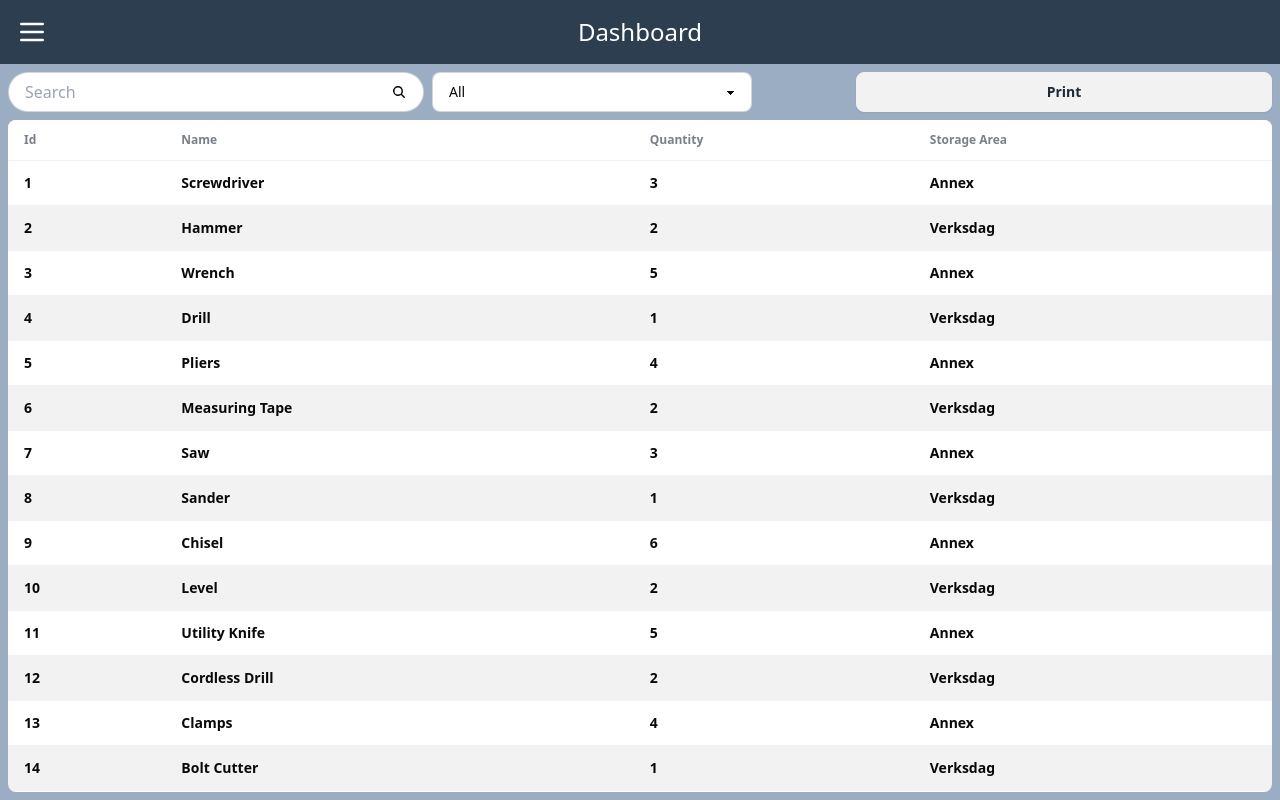
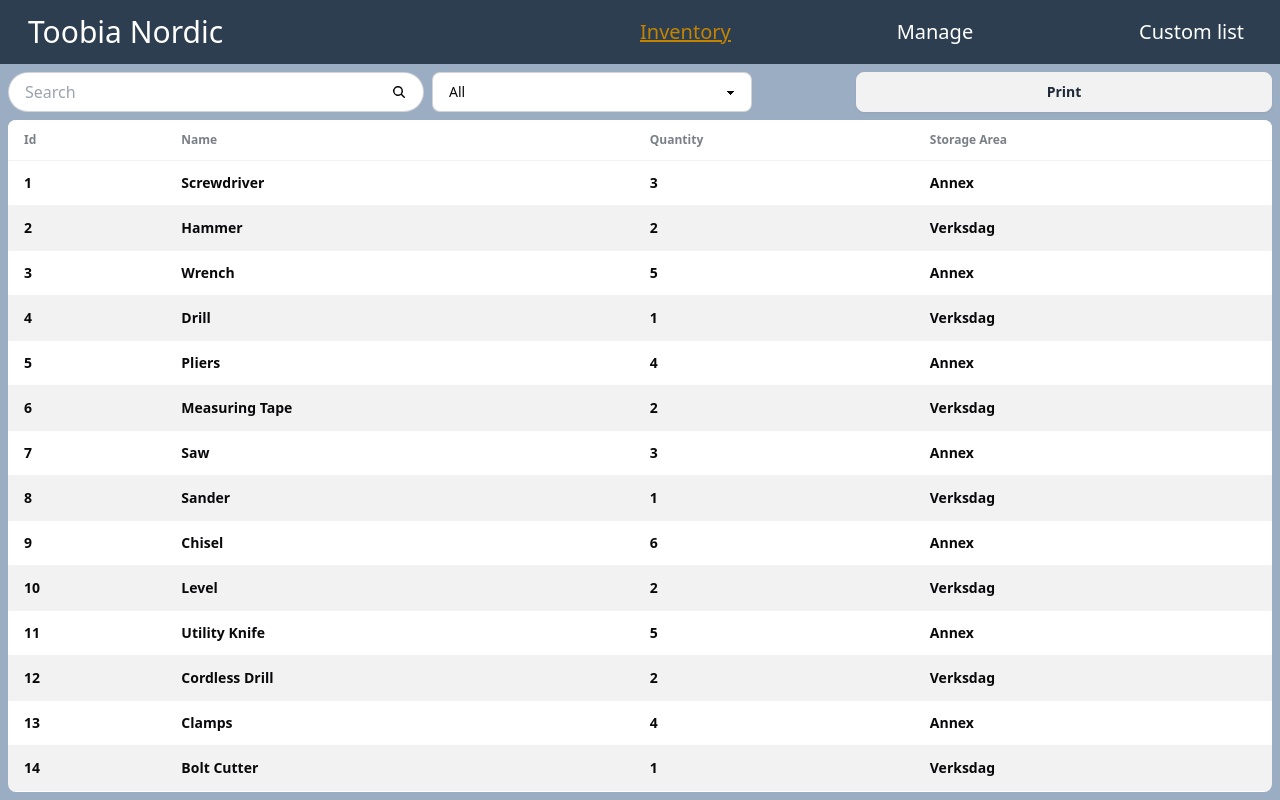
Before and after one commit to TobiasBlankJohansson/inventory-fullstack-app, a React (Vite) app in the folder frontend/: page / in a window 1280 px wide. Built offline with nearby package versions, Linux system fonts and the light colour scheme.

Commit message:
faeat:add laptop

```diff
--- a/frontend/src/components/navbar/Laptop.tsx
+++ b/frontend/src/components/navbar/Laptop.tsx
@@ -9,7 +9,7 @@ export function Laptop(currentPage: number) {
         </div>
         <div className="navbar-center"></div>
         <div className="navbar-end">
-          <ol className="flex justify-between w-full text-xl">
+          <ol className="flex justify-between w-full text-xl mr-4">
             {navigation(currentPage)}
           </ol>
         </div>
--- a/frontend/src/components/provider/ScreenContext.tsx
+++ b/frontend/src/components/provider/ScreenContext.tsx
@@ -3,10 +3,10 @@ import { createContext, useContext, useEffect, useState } from "react";
 const ScreenContext = createContext<{ isLaptop: boolean }>({ isLaptop: false });
 
 export function ScreenProvider({ children }: { children: React.ReactNode }) {
-  const [isLaptop, setIsLaptop] = useState(window.innerWidth >= 1440);
+  const [isLaptop, setIsLaptop] = useState(window.innerWidth >= 768);
 
   useEffect(() => {
-    const handleResize = () => setIsLaptop(window.innerWidth >= 1440);
+    const handleResize = () => setIsLaptop(window.innerWidth >= 768);
     window.addEventListener("resize", handleResize);
     return () => window.removeEventListener("resize", handleResize);
   }, []);
```
